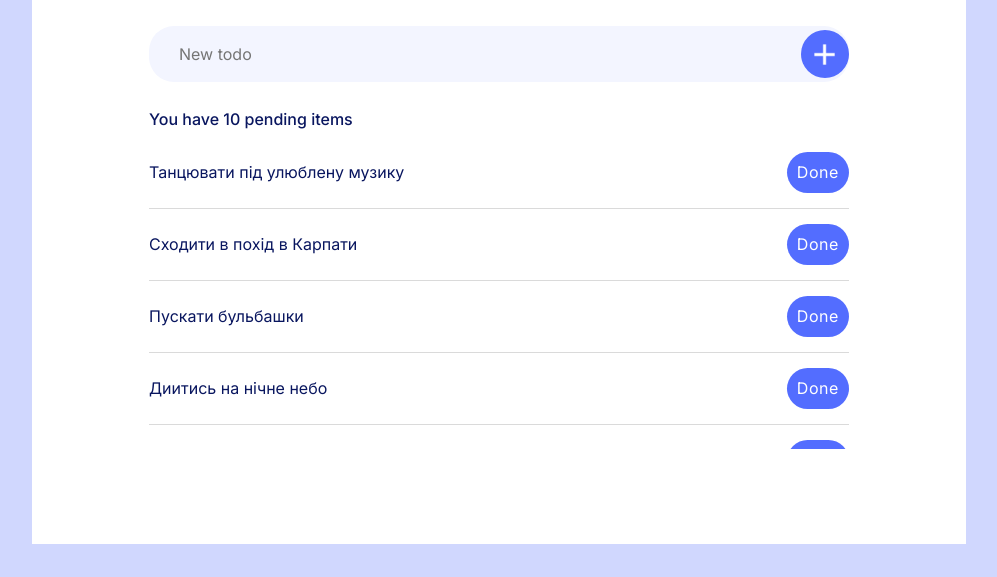
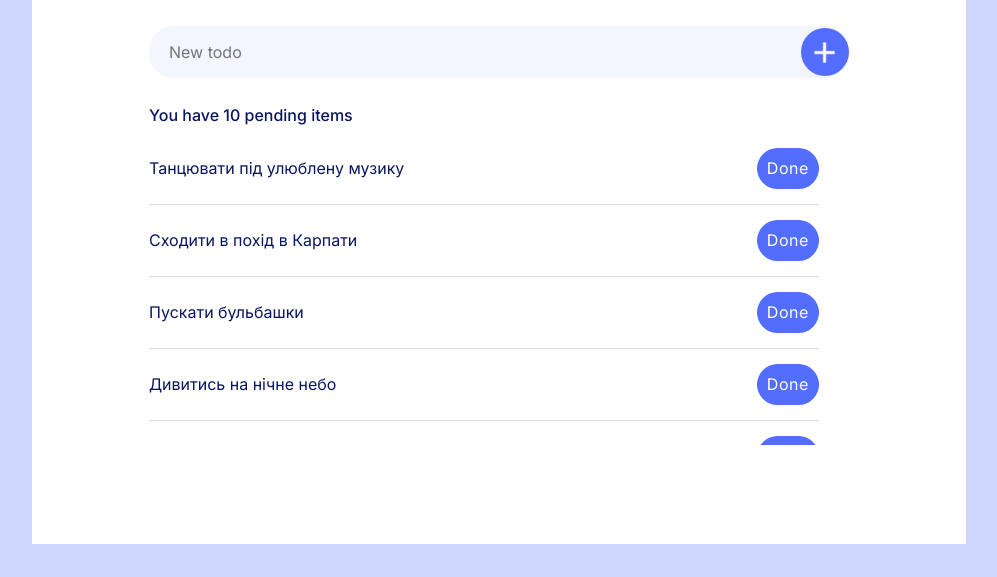
Before and after one commit to chisfantasy/study, a plain HTML site: page index.html in a window 1280 px wide. Shown: the part 195-772 px from the top of the page, without its empty margins (141-1138 px from the left). Drawn offline with Linux system fonts and the light colour scheme.

Commit message:
fix scrollbar

```diff
--- a/index.html
+++ b/index.html
@@ -17,7 +17,7 @@
                 <h1>TODOLIST</h1>
                 <form action="#">
                     <input class="todo" type="text" placeholder="New todo">
-                    <button class="button-add" type="submit"><img src="outline_add_white_24dp.png" alt="+"></button>
+                    <button class="button-add" type="submit"> <img src="outline_add_white_24dp.png" alt="+"></button>
                 </form>
                 <h3>You have 10 pending items</h3>
                 <div class="checklist">
@@ -31,7 +31,7 @@
                         <li class="li-list-style">Пускати бульбашки
                             <button class="button-done" type="button">Done</button>
                         </li>
-                        <li class="li-list-style">Диитись на нічне небо
+                        <li class="li-list-style">Дивитись на нічне небо
                             <button class="button-done" type="button">Done</button>
                         </li>
                         <li class="li-list-style">Виспатись
--- a/styles.css
+++ b/styles.css
@@ -45,7 +45,7 @@ form {
 
 input[type="text"] {
   outline: none;
-  padding: 3px 100px 3px 30px;
+  padding-left: 20px;
   display: flex;
   justify-content: center;
   align-items: center;
@@ -131,6 +131,7 @@ h3 {
 }
 
 ::-webkit-scrollbar {
+
 width: 4px;
 }
 
@@ -159,6 +160,7 @@ width: 4px;
   text-align: left;
   padding-top: 15px;
   padding-bottom: 15px;
+  width: calc(100% - 30px);
   border-bottom: 1px solid #DADADA;
 }
 
@@ -181,7 +183,3 @@ width: 4px;
   border: none;
   cursor: pointer;
 }
-
-/* li .button-done {
-  display: inline;
-} */
```
